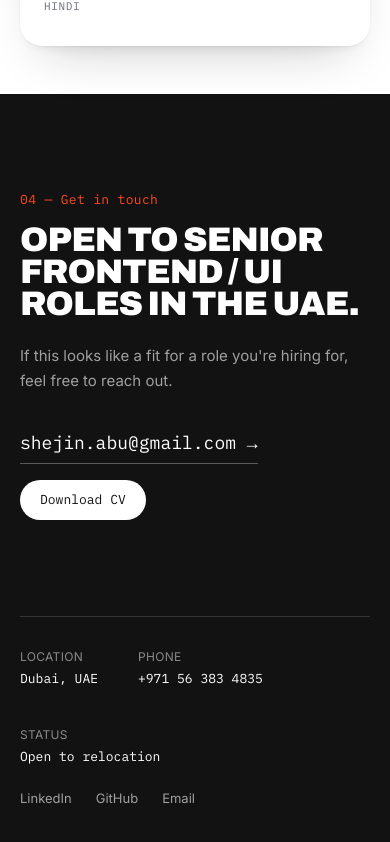
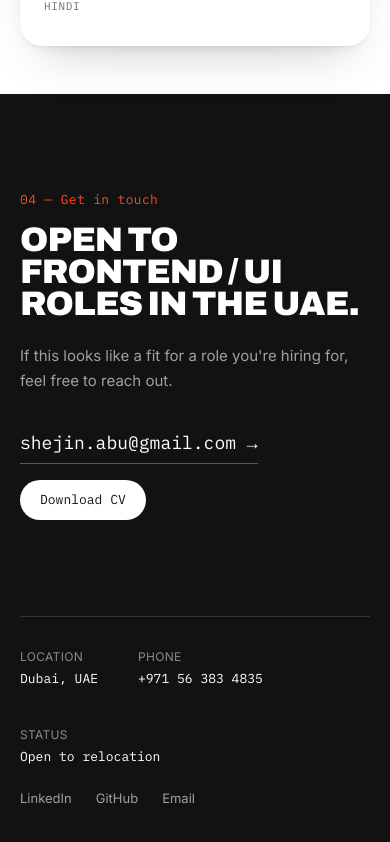
Before and after one commit to shejin-abu5/shejin-dev, a Nuxt app: page / in a window 390 px wide. Shown: the part 4261-5103 px from the top of the page. Built offline with nearby package versions, Linux system fonts and the light colour scheme.

Commit message:
mobile design

```diff
--- a/app.vue
+++ b/app.vue
@@ -75,12 +75,6 @@ useHead({
       Skip to content
     </a>
 
-    <!--
-      The page's ball. Mounted here rather than in any one section because the
-      journey it makes is the page's, not a section's: it starts perched in the
-      hero's headline and lands its way down through every section that has
-      registered a surface for it.
-    -->
     <TheScrollBall />
 
     <TheNav />
--- a/components/TheFooter.vue
+++ b/components/TheFooter.vue
@@ -70,7 +70,7 @@ onMounted(() => {
       <h2
         class="footer-fade max-w-[900px] font-display text-[clamp(34px,7vw,96px)] font-black uppercase leading-[0.95] tracking-tight"
       >
-        Open to Senior Frontend / UI roles in the UAE.
+        Open to Frontend / UI roles in the UAE.
       </h2>
 
       <p class="footer-fade mt-6 max-w-[520px] text-[15px] leading-relaxed text-white/60">
```
Also changed, not shown: components/HeroSection.vue (+0 -15 lines), components/TheNav.vue (+0 -8 lines).
